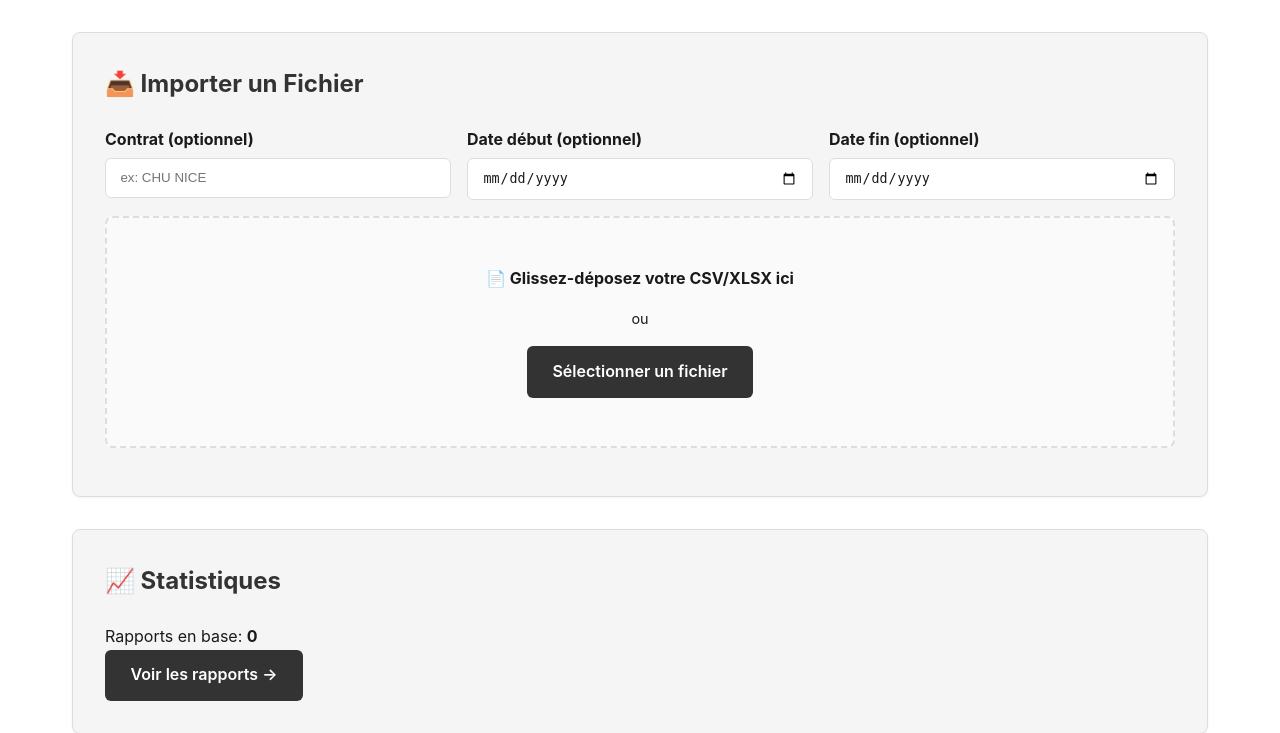
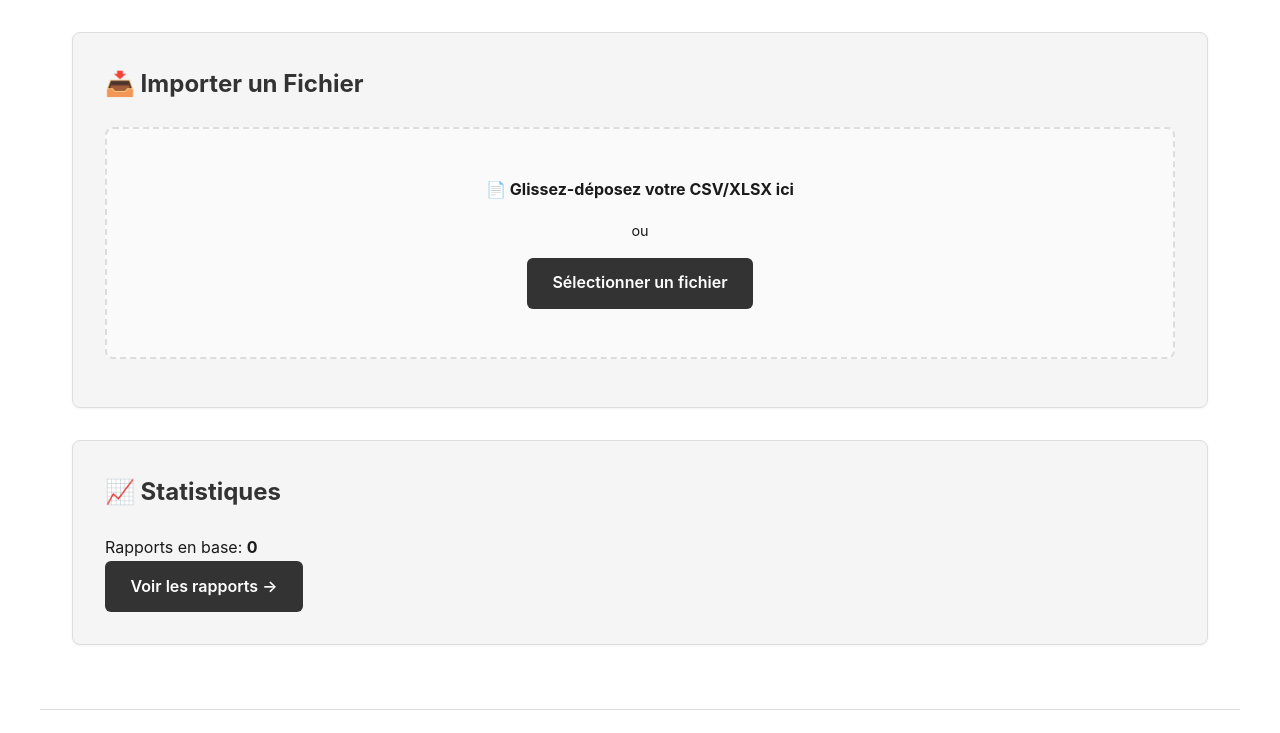
Before and after one commit to Imdraks/faxcloud-analyzer, a Flask app: page / in a window 1280 px wide. Shown: the part 213-946 px from the top of the page. Run offline with Flask 3, Linux system fonts and the light colour scheme; data that the repository does not hold is empty.

Commit message:
Remove contract and date fields from upload and login form
Eliminated the optional contract and date input fields from the file upload section in index.html and the related logic in app.js. The login page was also updated to indicate it is no longer available, removing the authentication form and related messaging.

```diff
--- a/web/static/js/app.js
+++ b/web/static/js/app.js
@@ -31,18 +31,6 @@ class FaxApp {
         const formData = new FormData();
         formData.append('file', file);
 
-        const contractInput = document.getElementById('contractInput');
-        const startInput = document.getElementById('startInput');
-        const endInput = document.getElementById('endInput');
-
-        const contract = contractInput?.value?.trim();
-        const start = startInput?.value?.trim();
-        const end = endInput?.value?.trim();
-
-        if (contract) formData.append('contract', contract);
-        if (start) formData.append('start', start);
-        if (end) formData.append('end', end);
-
         const msgDiv = document.getElementById('uploadMessage');
         const progressDiv = document.getElementById('uploadProgress');
 
--- a/web/templates/index.html
+++ b/web/templates/index.html
@@ -21,21 +21,6 @@
             <!-- UPLOAD -->
             <section class="section">
                 <h2>📥 Importer un Fichier</h2>
-
-                <div class="form-grid" style="margin-bottom: 1rem;">
-                    <div class="form-field">
-                        <label for="contractInput"><strong>Contrat (optionnel)</strong></label>
-                        <input id="contractInput" type="text" placeholder="ex: CHU NICE" class="input">
-                    </div>
-                    <div class="form-field">
-                        <label for="startInput"><strong>Date début (optionnel)</strong></label>
-                        <input id="startInput" type="date" class="input">
-                    </div>
-                    <div class="form-field">
-                        <label for="endInput"><strong>Date fin (optionnel)</strong></label>
-                        <input id="endInput" type="date" class="input">
-                    </div>
-                </div>
 
                 <div class="drag-drop-zone" id="dragDropZone">
                     <p><strong>📄 Glissez-déposez votre CSV/XLSX ici</strong></p>
```
Also changed, not shown: web/templates/login.html (+5 -30 lines).
